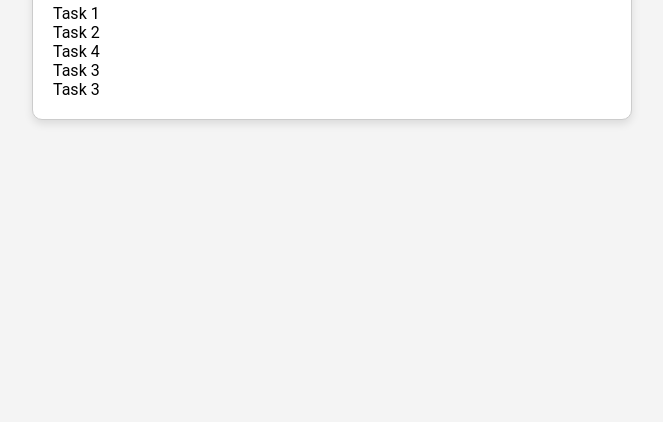
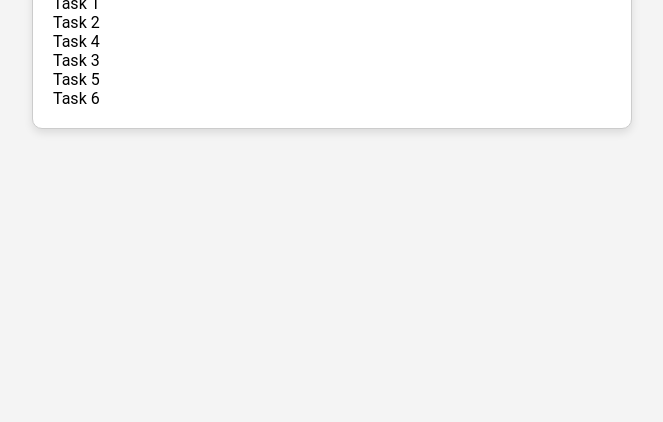
Before and after one commit to hemanth13567/task-tracker1, a plain HTML site: page index.html in a window 1280 px wide. Shown: the part 378-800 px from the top of the page, without its empty margins (308-971 px from the left). Drawn offline with Linux system fonts and the light colour scheme.

Commit message:
added task 6

```diff
--- a/index.html
+++ b/index.html
@@ -14,6 +14,7 @@
         <li>Task 2</li>
         <li>Task 4</li>
         <li>Task 3</li>
-        <li>Task 3</li>
+        <li>Task 5</li>
+        <li>Task 6</li>
   </body>
 </html>
```
